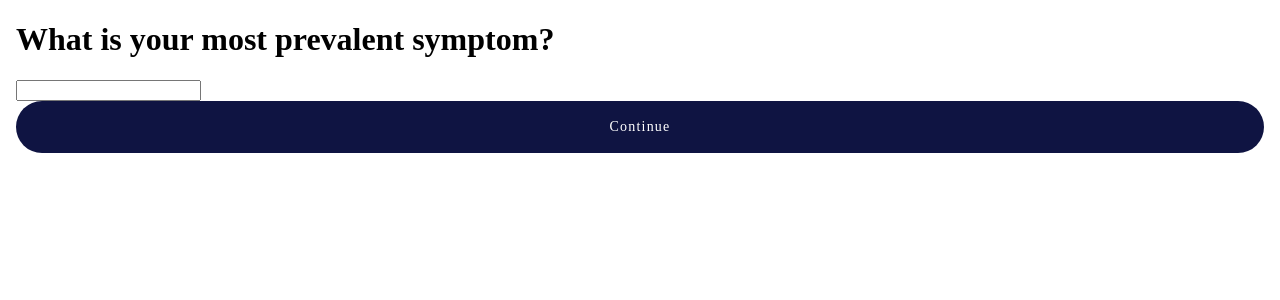
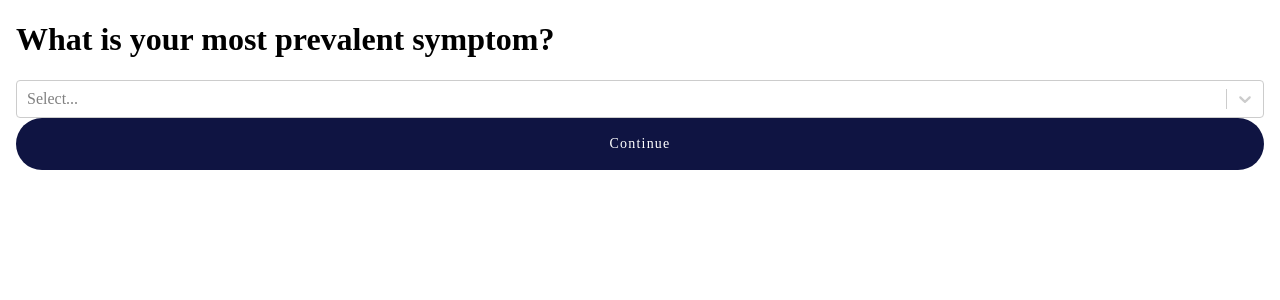
Before and after one commit to lifelynl/diagnostics-with-ai, a Next.js app: page /diagnose-wizard in a window 1280 px wide. Shown: the top 300 px of the page. Built offline with nearby package versions, Linux system fonts and the light colour scheme.

Commit message:
refactor to react-select

```diff
--- a/domain/core/DiagnoseWizard/DiagnoseWizard.tsx
+++ b/domain/core/DiagnoseWizard/DiagnoseWizard.tsx
@@ -8,6 +8,7 @@ import { MainSymptom } from './templates/MainSymptom'
 import { SymptomCorrection } from './templates/SymptomCorrection'
 import { Result } from './templates/Result'
 import { Button } from '../Button/Button'
+import symptoms from './symptoms.json'
 
 export enum QuestionType {
     Init = 'Init',
@@ -98,7 +99,7 @@ export const DiagnoseWizard = observer(() => {
         }
 
         if (dynamicWizard.activeStep?.type === QuestionType.Init) {
-            return <MainSymptom />
+            return <MainSymptom options={symptoms} />
         }
 
         if (dynamicWizard.activeStep?.type === QuestionType.SymptomClarification) {
--- a/domain/core/DiagnoseWizard/templates/MainSymptom.tsx
+++ b/domain/core/DiagnoseWizard/templates/MainSymptom.tsx
@@ -1,10 +1,22 @@
+
+import { Select } from '../../Select/Select'
 import styles from './MainSymptom.module.css'
 
-export const MainSymptom: React.FunctionComponent<{}> = () => {
+
+interface MainSymptomProps {
+    options: string[]
+}
+
+export const MainSymptom: React.FunctionComponent<MainSymptomProps> = ({options}) => {
     return (
         <div className={styles.mainSymptom}>
             <h1>What is your most prevalent symptom?</h1>
-            <input type="text" name="value" />
+
+            <Select
+                id={'value'}
+                name="value"
+                items={options.map(option => ({value: option, label: option.replace('_', ' ') }))}
+             />
         </div>
     )
 }
--- a/domain/core/DiagnoseWizard/templates/SymptomCorrection.tsx
+++ b/domain/core/DiagnoseWizard/templates/SymptomCorrection.tsx
@@ -1,3 +1,5 @@
+import { Select } from "../../Select/Select"
+
 interface SymptomCorrectionProps {
     options: string[]
 }
@@ -5,12 +7,13 @@ interface SymptomCorrectionProps {
 export const SymptomCorrection: React.FunctionComponent<SymptomCorrectionProps> = ({ options }) => {
     return (
         <div>
-            <p>SymptomCorrection pick one</p>
-            <select name="value">
-                {options.map((option, index) => (
-                    <option value={index}>{option}</option>
-                ))}
-            </select>
+            <p>Symptom correction pick one</p>
+
+            <Select
+                id={'value'}
+                name="value"
+                items={options.map(option => ({value: option, label: option.replace('_', ' ') }))}
+             />
         </div>
     )
 }
```
